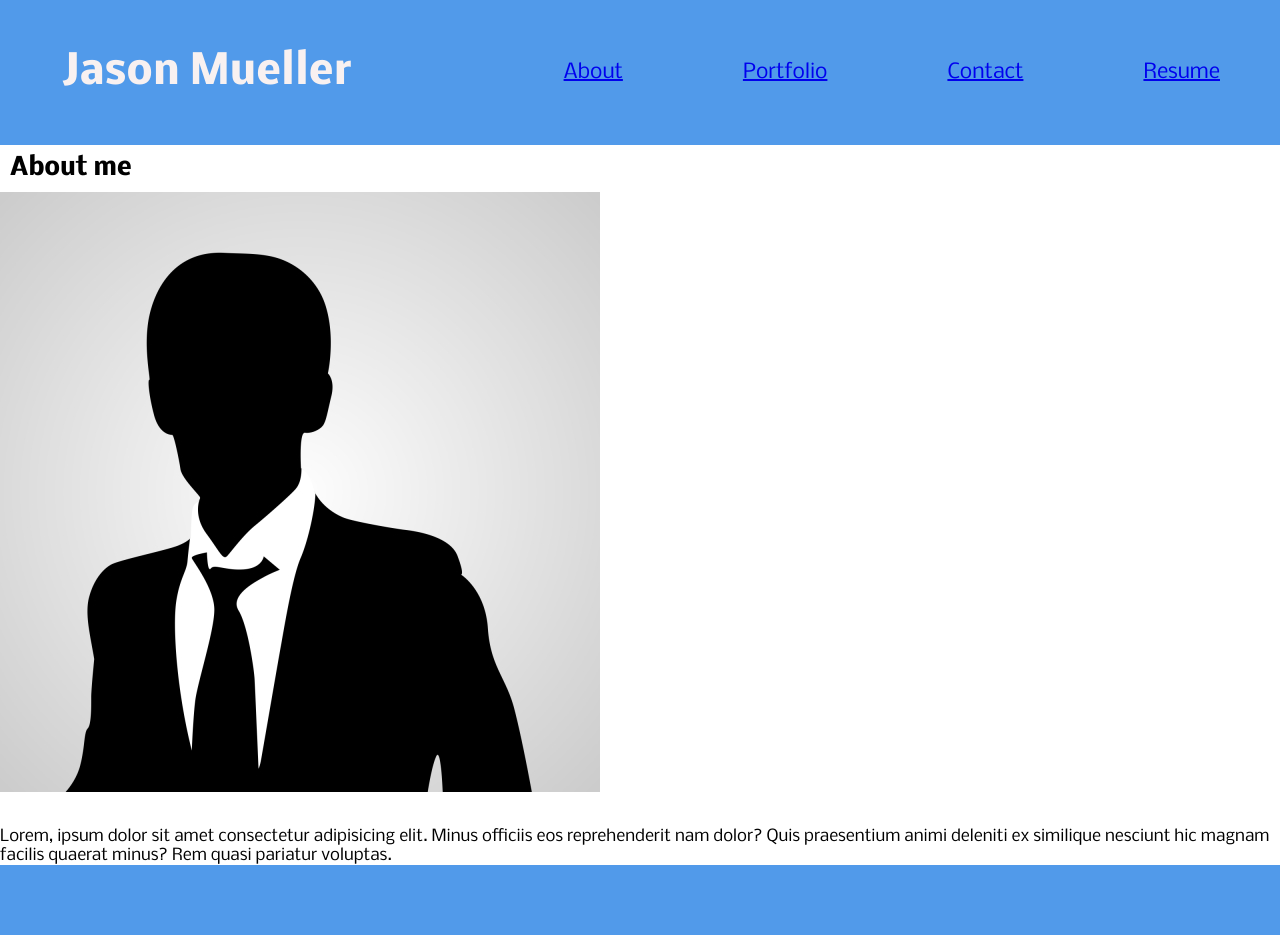
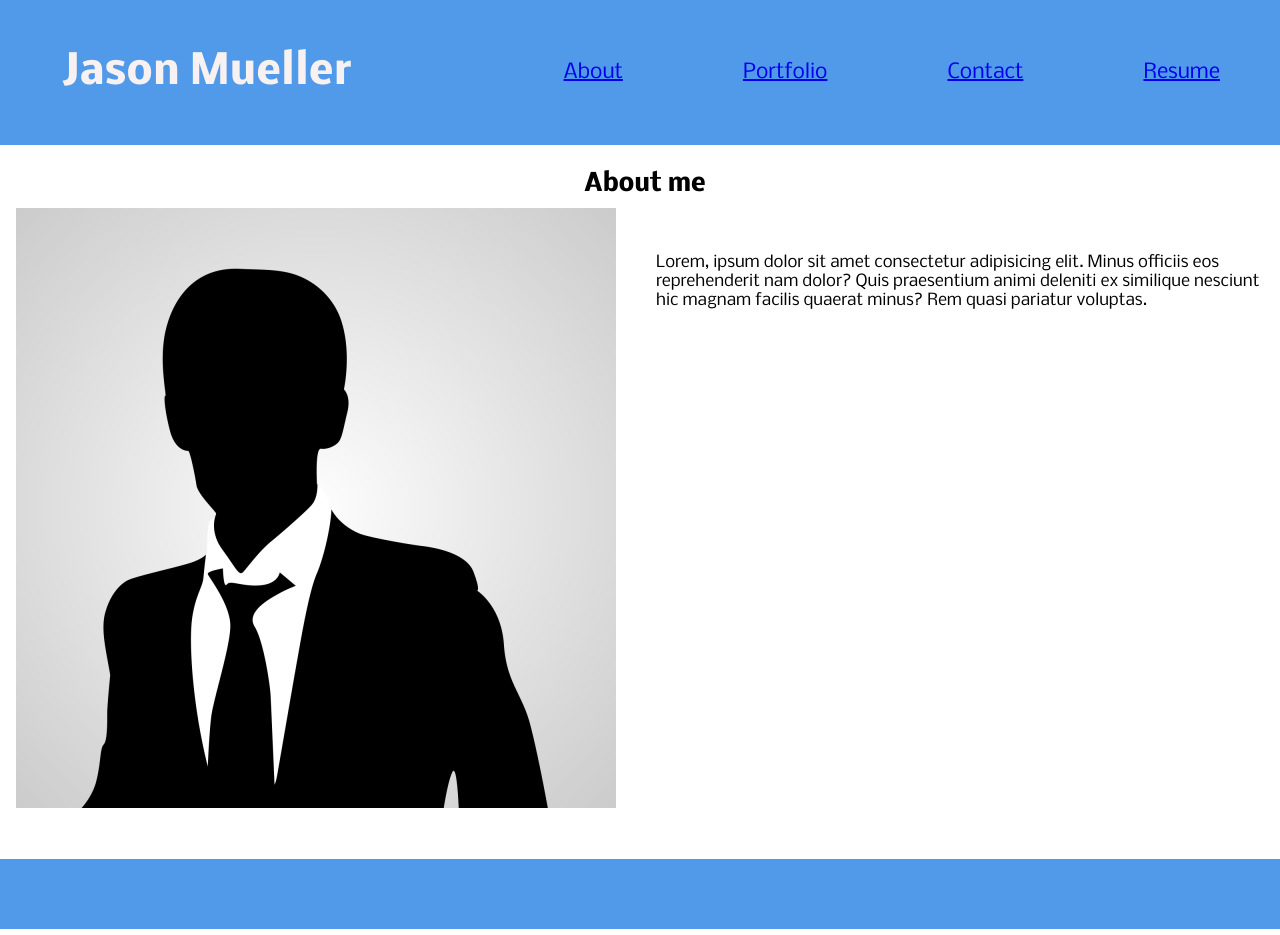
Before and after one commit to Jmuel9999/challenge20--react-porfolio, a React (Create React App) app: page / in a window 1280 px wide. Built offline with nearby package versions, Linux system fonts and the light colour scheme; the HTML template or start-up script is replaced by a standard one; a web font is replaced by a local one.

Commit message:
Made about section nicer and more organized.

```diff
--- a/src/components/About/about.scss
+++ b/src/components/About/about.scss
@@ -7,3 +7,20 @@
     padding-top: 10px;
     padding-left: 10px;
 }
+
+.aboutPage {
+    display: flex;
+    flex-wrap: wrap;
+    align-items: center;
+    justify-content: center;
+    margin: 16px;
+}
+
+.aboutContent {
+    display: flex;
+}
+
+.aboutP1 {
+    padding-left: 40px;
+    margin-top: 45px;
+}
```
